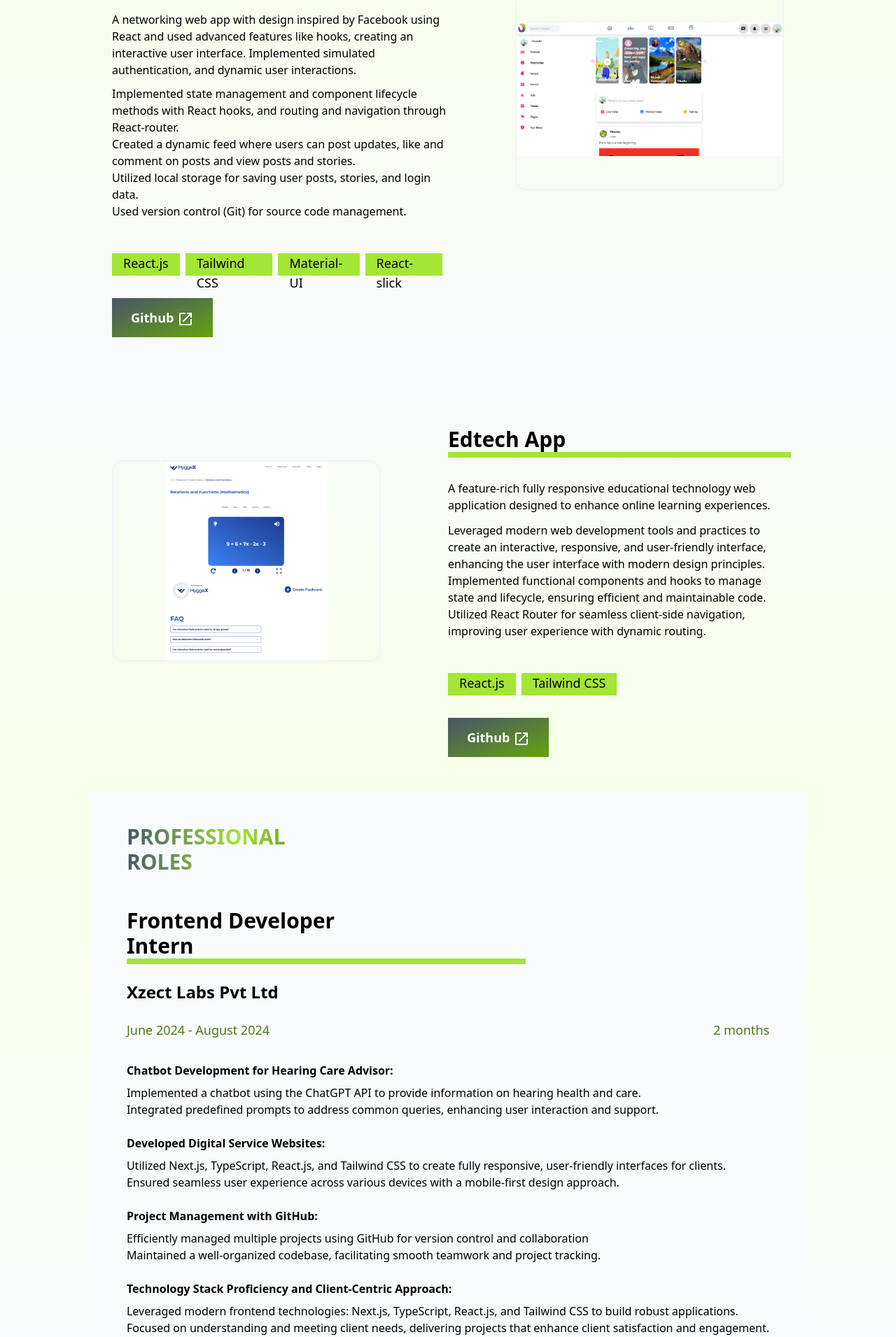
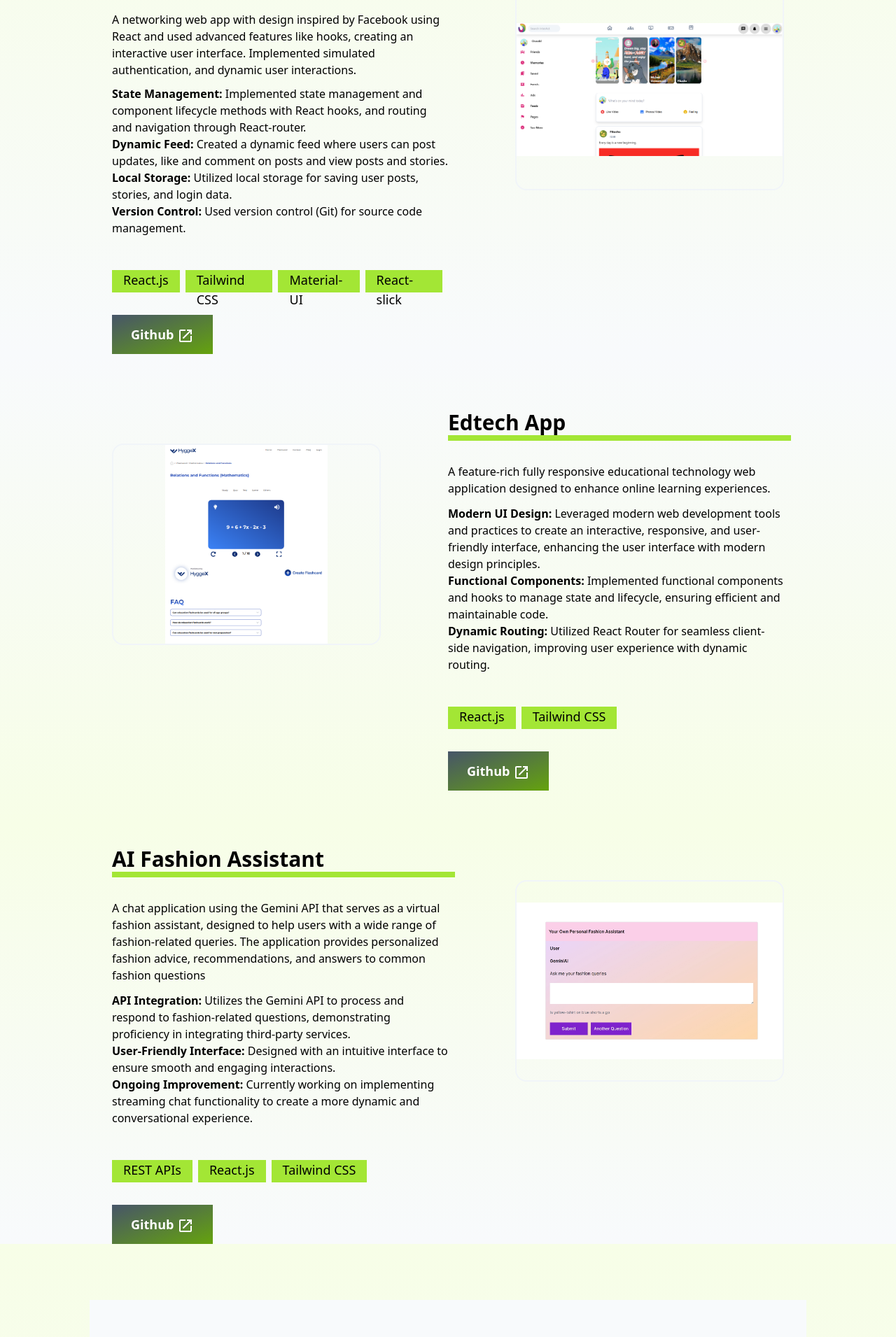
Before and after one commit to aparn-gupta/aparna_portfolio, a React (Vite) app: page / in a window 1280 px wide. Shown: the part 1540-3451 px from the top of the page at 70% size. Built offline with nearby package versions, Linux system fonts and the light colour scheme.

Commit message:
few updates

```diff
--- a/src/Anime.jsx
+++ b/src/Anime.jsx
@@ -1,5 +1,5 @@
 import React from 'react';
-import image3 from './hyggex.png';
+import image5 from './image5.jpeg';
 import { Link } from 'react-router-dom';
 import  { motion, useAnimation, useInView } from 'framer-motion';
 import { useEffect, useRef } from 'react';
@@ -30,47 +30,47 @@ const Anime = () => {
    <div className='w-1/2'>
 
 
-<h2 className='mt-8 text-3xl font-bold '> InterAct: Networking App</h2>
+<h2 className='mt-8 text-3xl font-bold '> AI Fashion Assistant </h2>
 <motion.div ref = {ref}  className = "w-2 h-1 border-t-8 border-lime-400 mb-8" variants = {{shorten: {width: 16}, enlarge:{width: [50, 100, 150, 200,  250, 490] } }}  intital = 'shorten' animate  = {borderanime} transition = {{type: 'spring', duration: 10, stiffness: 300 }}  > </motion.div>
 
-<div> <p className='mb-3'>
-A feature-rich fully responsive educational technology
-web application designed to enhance online learning experiences.
-</p>
-<ul>
-<li> Implemented state management and component lifecycle
-methods with React hooks, and routing and navigation through
-React-router.  </li>
-<li>
-Created a dynamic feed where users can post updates, like and
-comment on posts and view posts and stories.
+<div>
+  <p className='mb-3'> A chat application using the Gemini API that serves as a
+    virtual fashion assistant, designed to help users with a wide range
+    of fashion-related queries. The application provides personalized fashion
+     advice, recommendations, and answers to common fashion questions  </p>
+ <ul>
+<li> <span className='font-semibold '> API Integration:</span>    Utilizes the Gemini API to process and respond to
+  fashion-related questions, demonstrating proficiency in integrating third-party services. </li>
+<li> <span className='font-semibold '> User-Friendly Interface: </span>
+ Designed with an intuitive interface to ensure smooth and engaging interactions.
 </li>
-<li>
-Utilized local storage for saving user posts, stories, and login
-data. </li>
-<li>
-Used version control (Git) for source code management.  </li></ul> </div>
+{/* <li>
+Fashion Advice & Recommendations: Offers tailored fashion suggestions based on user
+inquiries, helping users make informed style choices.</li> */}
+
+<li> <span className='font-semibold '> Ongoing Improvement:</span> Currently working on implementing streaming chat
+  functionality to create a more dynamic and conversational experience.</li>
+
+ </ul> </div>
 
 <div className='flex  mt-12' ref={ref}>
 {/* <p className='bg-lime-400 text-lg px-4 h-8 mr-2'> React.js </p>
   <p className='bg-lime-400 text-lg px-4 h-8 mr-2'> Tailwind CSS</p>
   <p className='bg-lime-400 text-lg px-4 h-8 mr-2'> Material-UI</p>
   <p className='bg-lime-400 text-lg px-4 h-8 mr-2'> React-slick</p> */}
+<motion.div className = 'bg-lime-400 text-lg px-4 h-8 mr-2' variants = {{disappear: {opacity: 0, scale: 0.4}, appear: {opacity : 1, scale: 1}}}
+transition = {{type: 'spring', duration: 2, delay: 0}} initial = 'disappear' animate = {mainControls} > REST APIs </motion.div>
+
   <motion.div className = 'bg-lime-400 text-lg px-4 h-8 mr-2' variants = {{disappear: {opacity: 0, scale: 0.4}, appear: {opacity : 1, scale: 1}}}
-transition = {{type: 'spring', duration: 2, delay: 0}} initial = 'disappear' animate = {mainControls} > React.js </motion.div>
+transition = {{type: 'spring', duration: 2, delay: 0.2}} initial = 'disappear' animate = {mainControls} > React.js </motion.div>
 <motion.div className = 'bg-lime-400 text-lg px-4 h-8 mr-2' variants = {{disappear: {opacity: 0, scale: 0.4}, appear: {opacity : 1, scale: 1}}}
-transition = {{type: 'spring', duration: 2, delay: 0.2}} initial = 'disappear' animate = {mainControls} > Tailwind CSS </motion.div>
-<motion.div className = 'bg-lime-400 text-lg px-4 h-8 mr-2' variants = {{disappear: {opacity: 0, scale: 0.4}, appear: {opacity : 1, scale: 1}}}
-transition = {{type: 'spring', duration: 2, delay: 0.4}} initial = 'disappear' animate = {mainControls} > Material-UI </motion.div>
-<motion.div className = 'bg-lime-400 text-lg px-4 h-8 mr-2' variants = {{disappear: {opacity: 0, scale: 0.4}, appear: {opacity : 1, scale: 1}}}
-transition = {{type: 'spring', duration: 2, delay: 0.6}} initial = 'disappear' animate = {mainControls} > React-slick </motion.div>
-
+transition = {{type: 'spring', duration: 2, delay: 0.4}} initial = 'disappear' animate = {mainControls} > Tailwind CSS </motion.div>
 
 
 
 </div>
 
-<div className='flex'> <Link  to= "https://github.com/aparn-gupta/networking-site" ><motion.div whileHover = {{x: 64}}  transition = {{type: 'spring', stiffness: 400,   duration: 1}} whileFocus = {{scale: 1.5}}   >   <button className=' h-14 w-36 mt-8
+<div className='flex'> <Link  to= "https://github.com/aparn-gupta/AI-Fashion-Assistant" ><motion.div whileHover = {{x: 64}}  transition = {{type: 'spring', stiffness: 400,   duration: 1}} whileFocus = {{scale: 1.5}}   >   <button className=' h-14 w-36 mt-8
  hover:shadow-2xl border-slate-100 bg-gradient-to-br from-slate-600 to bg-lime-600
   hover:from-lime-600 hover:to-slate-600 text-white text-lg hover:text-black font-bold
   hover:border-black hover:border-2    '> Github <OpenInNewIcon  /> </button>  </motion.div> </Link>
@@ -79,7 +79,7 @@ transition = {{type: 'spring', duration: 2, delay: 0.6}} initial = 'disappear' a
    </div>
 
 
-  <Link to = "https://networking-site.vercel.app/" >  <img src= {image3}  className='w-96 h-72 mt-20 border-2 border-slate-100 rounded-2xl  object-contain hover:shadow-2xl' /> </Link>
+  <Link to = "https://ai-fashion-assistant.vercel.app/" >  <img src= {image5}  className='w-96 h-72 mt-20 border-2 border-slate-100 rounded-2xl  object-contain hover:shadow-2xl' /> </Link>
 
 
 
--- a/src/Edtech.jsx
+++ b/src/Edtech.jsx
@@ -24,7 +24,7 @@ const Edtech = () => {
 
 
   return (
-    <div className='w-screen flex justify-center bg-gradient-to-b from-slate-50 to-lime-50 py-12'>
+    <div className='w-screen flex justify-center bg-gradient-to-b from-slate-50 to-lime-50 py-12 '>
     <div className='w-3/4 flex justify-between'>
     <Link to = "https://edtech-website-tawny.vercel.app/" >  <img src= {image3}  className='w-96 h-72 mt-20 border-2 border-slate-100 rounded-2xl  object-contain hover:shadow-2xl' /> </Link>
 
@@ -35,17 +35,17 @@ const Edtech = () => {
 <motion.div ref = {ref}  className = "w-2 h-1 border-t-8 border-lime-400 mb-8" variants = {{shorten: {width: 16}, enlarge:{width: [50, 100, 150, 200,  250, 490] } }}  intital = 'shorten' animate  = {borderanime} transition = {{type: 'spring', duration: 10, stiffness: 300 }}  > </motion.div>
 
 <div>
-  <p className='mb-3'> A feature-rich fully responsive educational technology
+  <p className='mb-3'>   A feature-rich fully responsive educational technology
   web application designed to enhance online learning experiences.  </p>
  <ul>
-<li>Leveraged modern web development tools and practices to
+<li> <span className='font-semibold '> Modern UI Design: </span> Leveraged modern web development tools and practices to
 create an interactive, responsive, and user-friendly interface,
 enhancing the user interface with modern design principles. </li>
-<li>
+<li> <span className='font-semibold '> Functional Components: </span>
 Implemented functional components and hooks to manage
 state and lifecycle, ensuring efficient and maintainable code.
 </li>
-<li>
+<li> <span className='font-semibold '> Dynamic Routing: </span>
 Utilized React Router for seamless client-side navigation,
 improving user experience with dynamic routing.</li> </ul> </div>
 
--- a/src/Experience.jsx
+++ b/src/Experience.jsx
@@ -31,9 +31,9 @@ const Experience = () => {
 
 
   return (
-    <div className='flex justify-center w-screen bg-gradient-to-t from-slate-50 to-lime-50'  id='experience' >
+    <div className='flex justify-center w-screen bg-gradient-to-t from-slate-50 to-lime-50 pt-20'  id='experience' >
        <div className='w-4/5  flex justify-center p-12  bg-slate-50' >
-     <div>
+     <div className=''>
      <h1 className='font-bold text-3xl mb-12 bg-gradient-to-r from-slate-600 via-lime-400 to-lime-900 w-80 text-transparent bg-clip-text'> PROFESSIONAL ROLES </h1>
      <h2 className='mt-6 text-3xl font-bold w-96'> Frontend Developer Intern </h2>
      <motion.div  ref= {ref} className = 'h-1 w-2 border-t-8 border-lime-400 mb-6' variants = {{short: {width: 20 }, long: {width: 570} }} intial = "short"  animate = {borderanime} transition = {{type: 'spring', duration: 8, stiffness: 400 }} > </motion.div>
--- a/src/Home.jsx
+++ b/src/Home.jsx
@@ -21,8 +21,10 @@ const Home = () => {
    <Projects />
    <Edtech />
 
-   {/* <Anime />
-   <Restapi /> */}
+   {/* <Restapi /> */}
+   <Anime />
+
+
    <Experience />
    <Contact />
 
--- a/src/Projects.jsx
+++ b/src/Projects.jsx
@@ -24,7 +24,7 @@ const Projects = () => {
 
 
   return (
-    <div   className=' w-screen flex justify-center py-12 bg-gradient-to-t from-slate-50 to-lime-50'>
+    <div   className=' w-screen flex justify-center pt-12 bg-gradient-to-t from-slate-50 to-lime-50'>
        <div className='w-3/4 flex justify-between'>
       <div className='w-1/2'>
       <h1 className='font-bold text-3xl mt-16 mb-4 bg-gradient-to-r from-slate-600 via-lime-400 to-lime-900 w-36 text-transparent bg-clip-text'> PROJECTS </h1>
@@ -37,17 +37,17 @@ using React and used advanced features like hooks, creating an
 interactive user interface. Implemented simulated authentication,
 and dynamic user interactions.</p>
  <ul>
-<li> Implemented state management and component lifecycle
+<li> <span className='font-semibold '> State Management:  </span> Implemented state management and component lifecycle
 methods with React hooks, and routing and navigation through
 React-router.  </li>
-<li>
+<li> <span className='font-semibold '>Dynamic Feed: </span>
 Created a dynamic feed where users can post updates, like and
 comment on posts and view posts and stories.
 </li>
-<li>
+<li> <span className='font-semibold '> Local Storage: </span>
 Utilized local storage for saving user posts, stories, and login
 data. </li>
-<li>
+<li> <span className='font-semibold '> Version Control: </span>
 Used version control (Git) for source code management.  </li></ul> </div>
 
 <div className='flex  mt-12 '  ref={referr}  >
```
Also changed, not shown: src/image5.jpeg (added).
